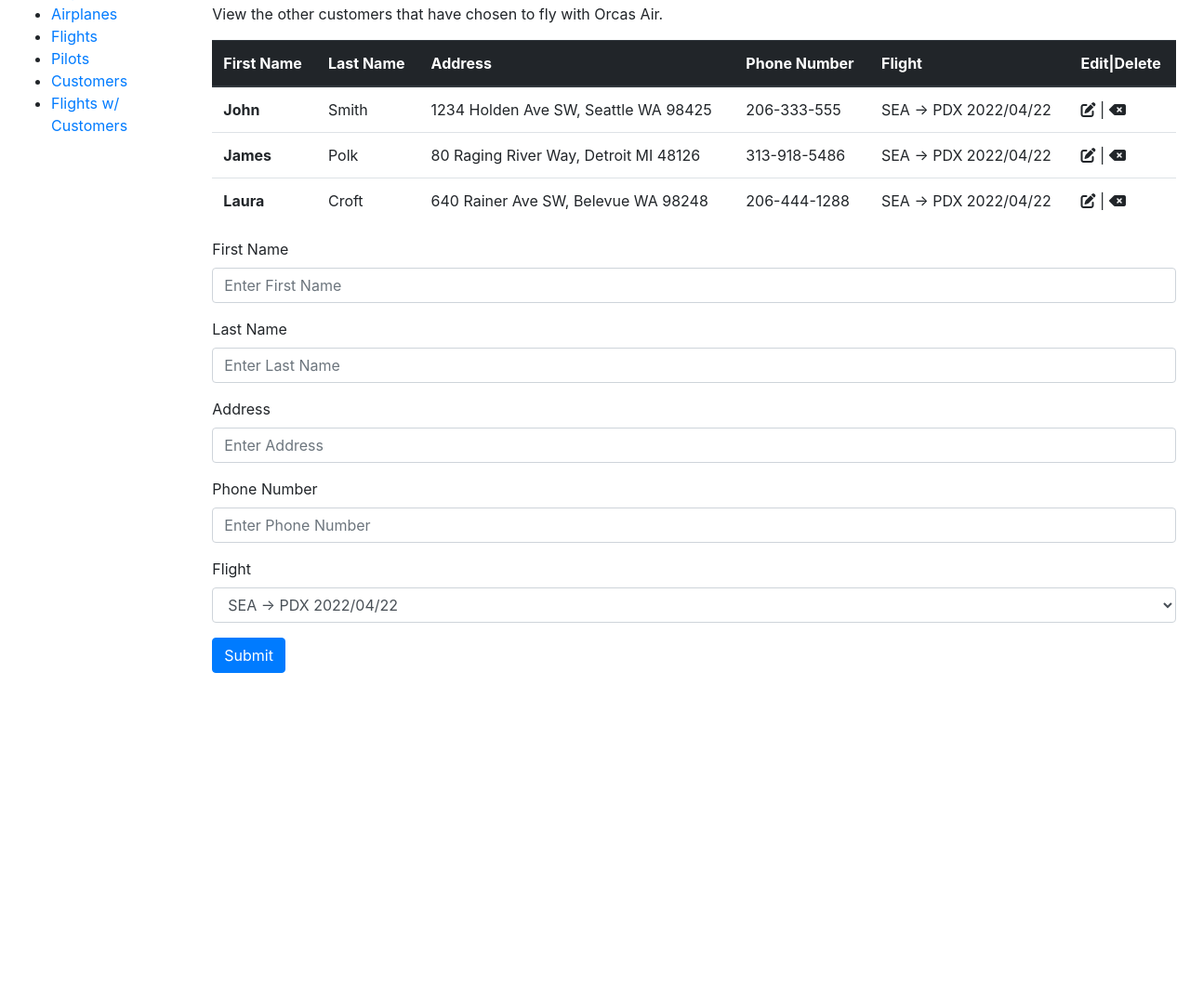
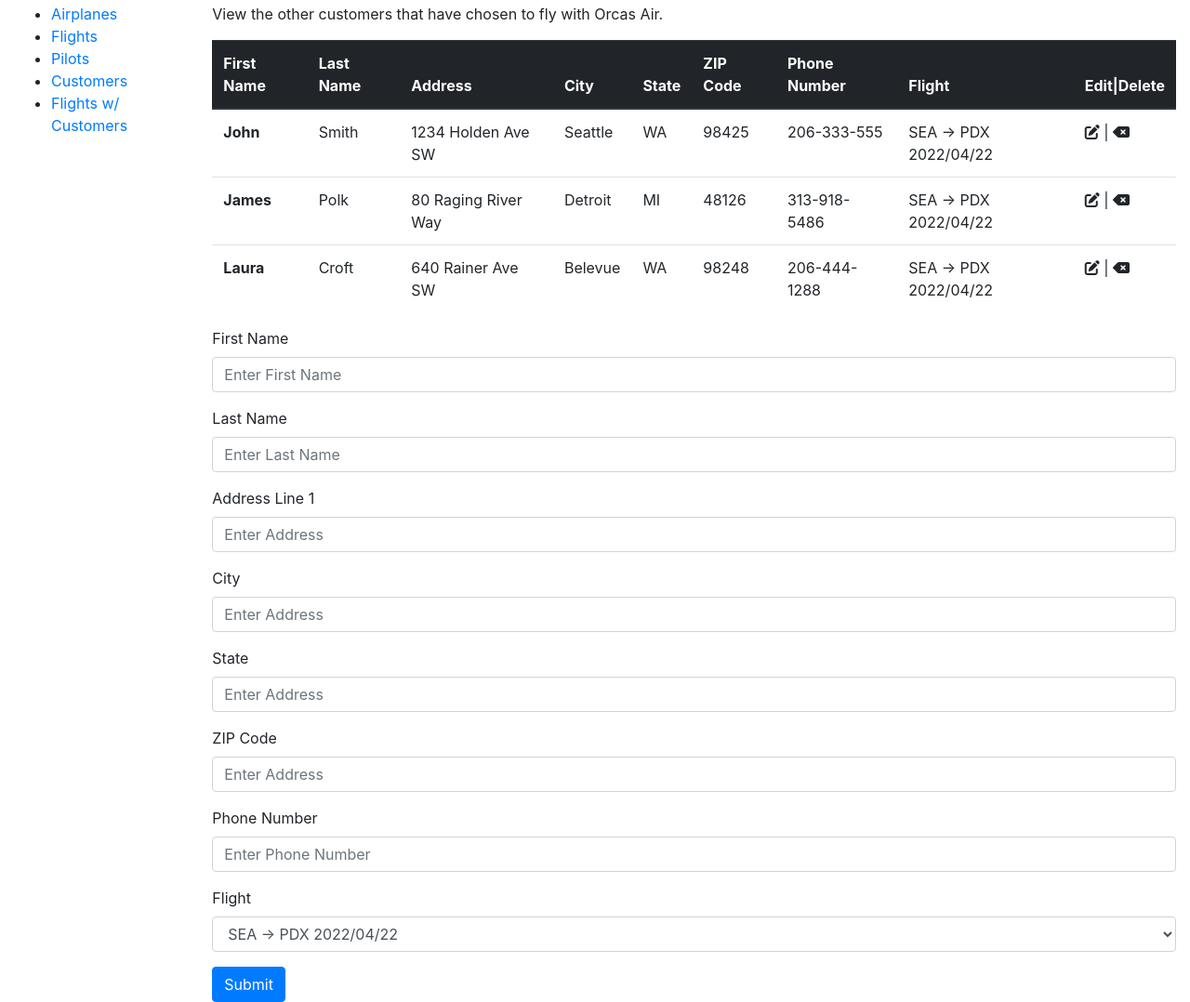
Before and after one commit to jodahoney/cs340_project, a Flask app: page /customers in a window 1280 px wide. Shown: the part 109-1187 px from the top of the page at 93% size. Before the commit the page ends 833 px from the top, so only its background shows below. Run offline with Flask 2, Linux system fonts and the light colour scheme; some libraries are stand-ins or nearby versions.

Commit message:
Changed address structure

```diff
--- a/project/templates/customers.html
+++ b/project/templates/customers.html
@@ -16,6 +16,9 @@
         <th scope="col">First Name</th>
         <th scope="col">Last Name</th>
         <th scope="col">Address</th>
+        <th scope="col">City</th>
+        <th scope="col">State</th>
+        <th scope="col">ZIP Code</th>
         <th scope="col">Phone Number</th>
         <th scope="col">Flight</th>
         <th scope="col">Edit|Delete</th>
@@ -25,7 +28,10 @@
       <tr>
         <th scope="row">John</th>
         <td>Smith</td>
-        <td>1234 Holden Ave SW, Seattle WA 98425</td>
+        <td>1234 Holden Ave SW</td>
+        <td>Seattle</td>
+        <td>WA</td>
+        <td>98425</td>
         <td>206-333-555</td>
         <td>SEA -> PDX 2022/04/22</td>
         <td>
@@ -37,7 +43,10 @@
       <tr>
         <th scope="row">James</th>
         <td>Polk</td>
-        <td>80 Raging River Way, Detroit MI 48126</td>
+        <td>80 Raging River Way</td>
+        <td>Detroit</td>
+        <td>MI</td>
+        <td>48126</td>
         <td>313-918-5486</td>
         <td>SEA -> PDX 2022/04/22</td>
         <td>
@@ -49,7 +58,10 @@
       <tr>
         <th scope="row">Laura</th>
         <td>Croft</td>
-        <td>640 Rainer Ave SW, Belevue WA 98248</td>
+        <td>640 Rainer Ave SW</td>
+        <td>Belevue</td>
+        <td>WA</td>
+        <td>98248</td>
         <td>206-444-1288</td>
         <td>SEA -> PDX 2022/04/22</td>
         <td>
@@ -71,7 +83,19 @@
       <input type="datetime" class="form-control" id="lastNameInput" placeholder="Enter Last Name">
     </div>
     <div class="form-group">
-      <label for="addressInput">Address</label>
+      <label for="addressInput">Address Line 1</label>
+      <input type="text" class="form-control" id="addressInput" placeholder="Enter Address">
+    </div>
+    <div class="form-group">
+      <label for="addressInput">City</label>
+      <input type="text" class="form-control" id="addressInput" placeholder="Enter Address">
+    </div>
+    <div class="form-group">
+      <label for="addressInput">State</label>
+      <input type="text" class="form-control" id="addressInput" placeholder="Enter Address">
+    </div>
+    <div class="form-group">
+      <label for="addressInput">ZIP Code</label>
       <input type="text" class="form-control" id="addressInput" placeholder="Enter Address">
     </div>
     <div class="form-group">
```
